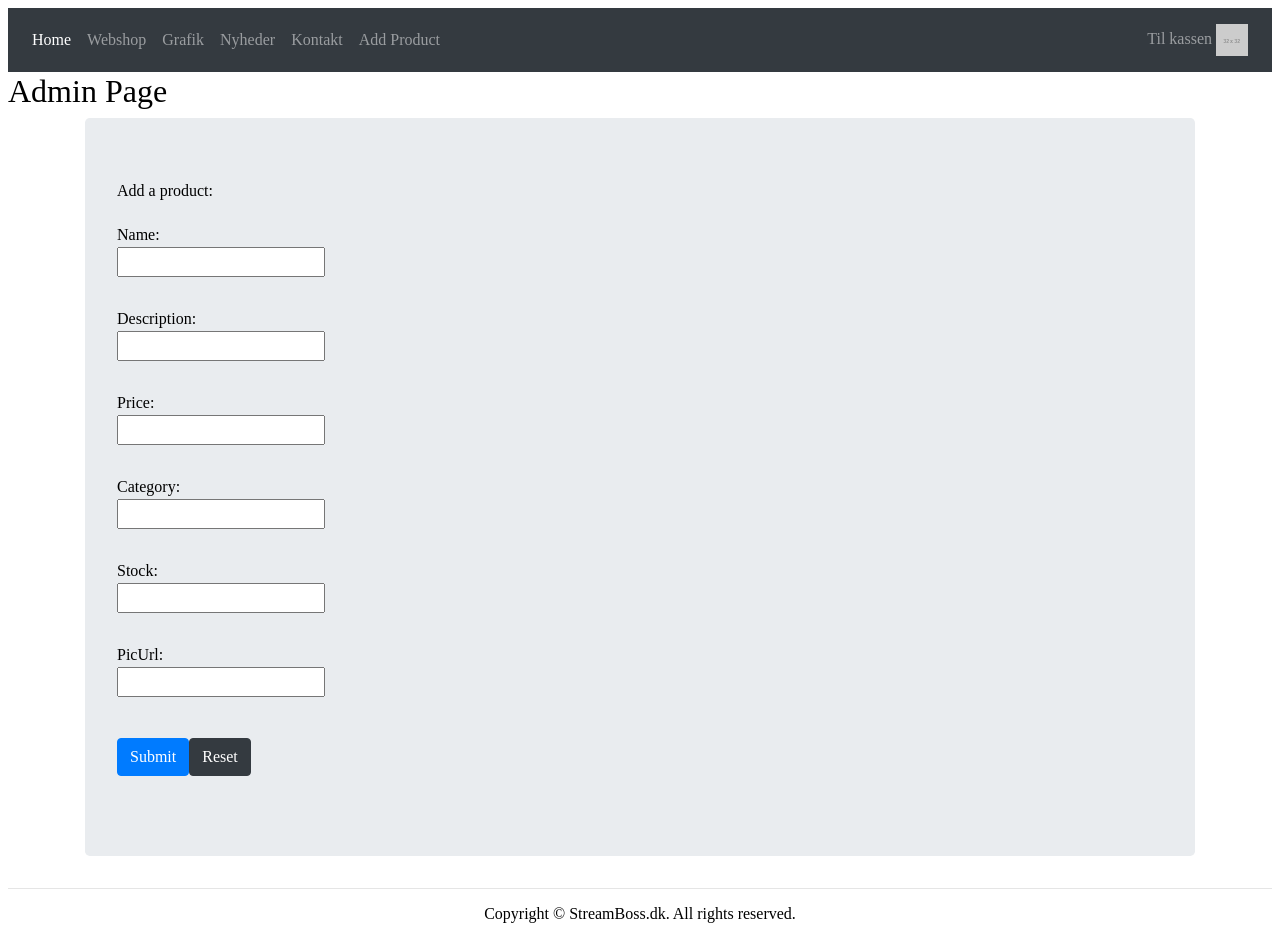
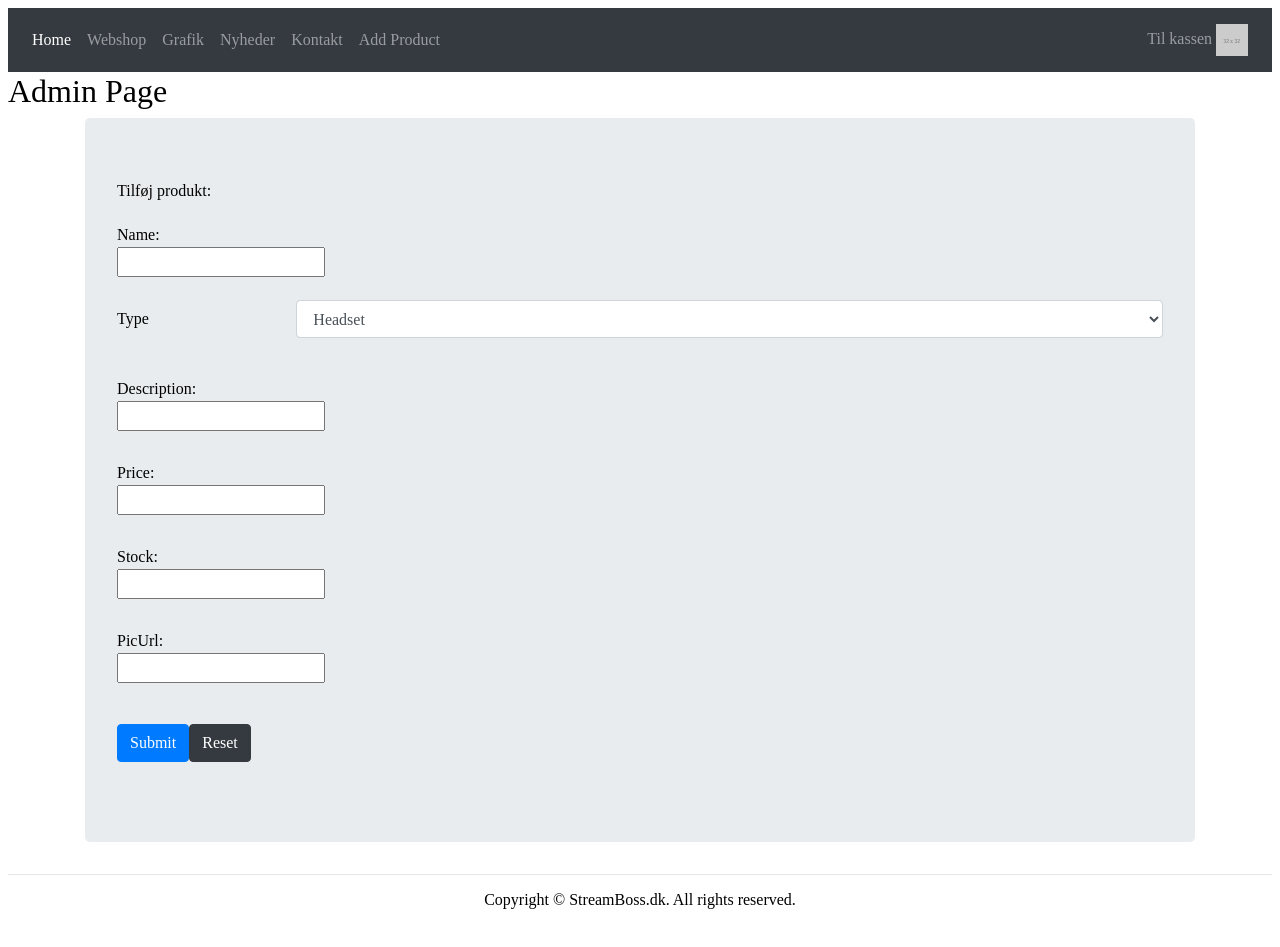
Before and after one commit to DanniKV/StreamBoss-Angular-Front-End, an Angular app: page /add in a window 1280 px wide. Built offline with nearby package versions, Linux system fonts and the light colour scheme.

Commit message:
changes to the product add html

```diff
--- a/src/app/app.component.ts
+++ b/src/app/app.component.ts
@@ -6,5 +6,4 @@ import { Component } from '@angular/core';
   styleUrls: ['./shared/css/StreamBossCSS.css']
 })
 export class AppComponent {
-  title = 'StreamBoss-Angular';
 }
--- a/src/app/products/products-add/products-add.component.html
+++ b/src/app/products/products-add/products-add.component.html
@@ -3,7 +3,7 @@
 
   <div class="container">
     <div class="jumbotron">
-      <p>Add a product:</p>
+      <p>Tilføj produkt:</p>
 
       <!-- FormGroup -->
   <div class="form-group row">
@@ -13,6 +13,34 @@
   </label>
   </div>
 
+      <!-- Category  Options! -->
+      <div class="form-group row">
+        <label for="productType" class="col-sm-2 col-form-label">Type</label>
+        <div class="col-sm-10">
+          <div class="form-group">
+            <select class="form-control" id="productType">
+              <optgroup label="Webshop">
+                <option value="headset">Headset</option>
+                <option value="capturecard">Capture Card</option>
+                <option value="microphone">Mikrofon</option>
+                <option value="gamerchair">Gamerstol</option>
+                <option value="webcam">Webcam</option>
+                <option value="greenscreen">Greenscreen</option>
+              </optgroup>
+              <optgroup label="Grafik">
+                <option value="overlay">Overlay</option>
+                <option value="banner">Banner</option>
+              </optgroup>
+            </select>
+          </div>
+        </div>
+      </div>
+
+
+
+
+
+
       <div class="form-group row">
   <label  class="col-sm-2 col-form-label">
     Description:
@@ -20,6 +48,11 @@
   </label>
       </div>
 
+      <!-- WholeSale,VAT, retail -->
+
+
+
+      <!-- Labels -->
       <div class="form-group row">
   <label class="col-sm-2 col-form-label">
     Price:
@@ -27,13 +60,6 @@
   </label>
       </div>
 
-        <!-- Category -->
-      <div class="form-group row">
-  <label  class="col-sm-2 col-form-label">
-    Category:
-    <input type="text" formControlName="category">
-  </label>
-      </div>
 
       <div class="form-group row">
   <label  class="col-sm-2 col-form-label">
@@ -51,7 +77,7 @@
 
   <!-- buttons -->
   <br>
-  <div class="form-group row">
+  <div class="form-group row" >
     <div class="col-sm-10">
       <button type="submit" class="btn btn-primary">Submit</button>
       <button type="reset" class="btn btn-dark">Reset</button>
--- a/src/app/products/products-details/products-details.component.html
+++ b/src/app/products/products-details/products-details.component.html
@@ -9,7 +9,7 @@
 
 <div class="container">
   <div class="jumbotron">
-    <h2><b>{{product.name}}</b></h2>
+    <h2><b> {{product.category}}: {{product.name}} </b></h2>
     <div class="row">
       <img src="../../../assets/images/600X300.gif" width="600" height="300" alt=""/>
       <div class="col-md-5 pb-1 pb-md-0">
```
